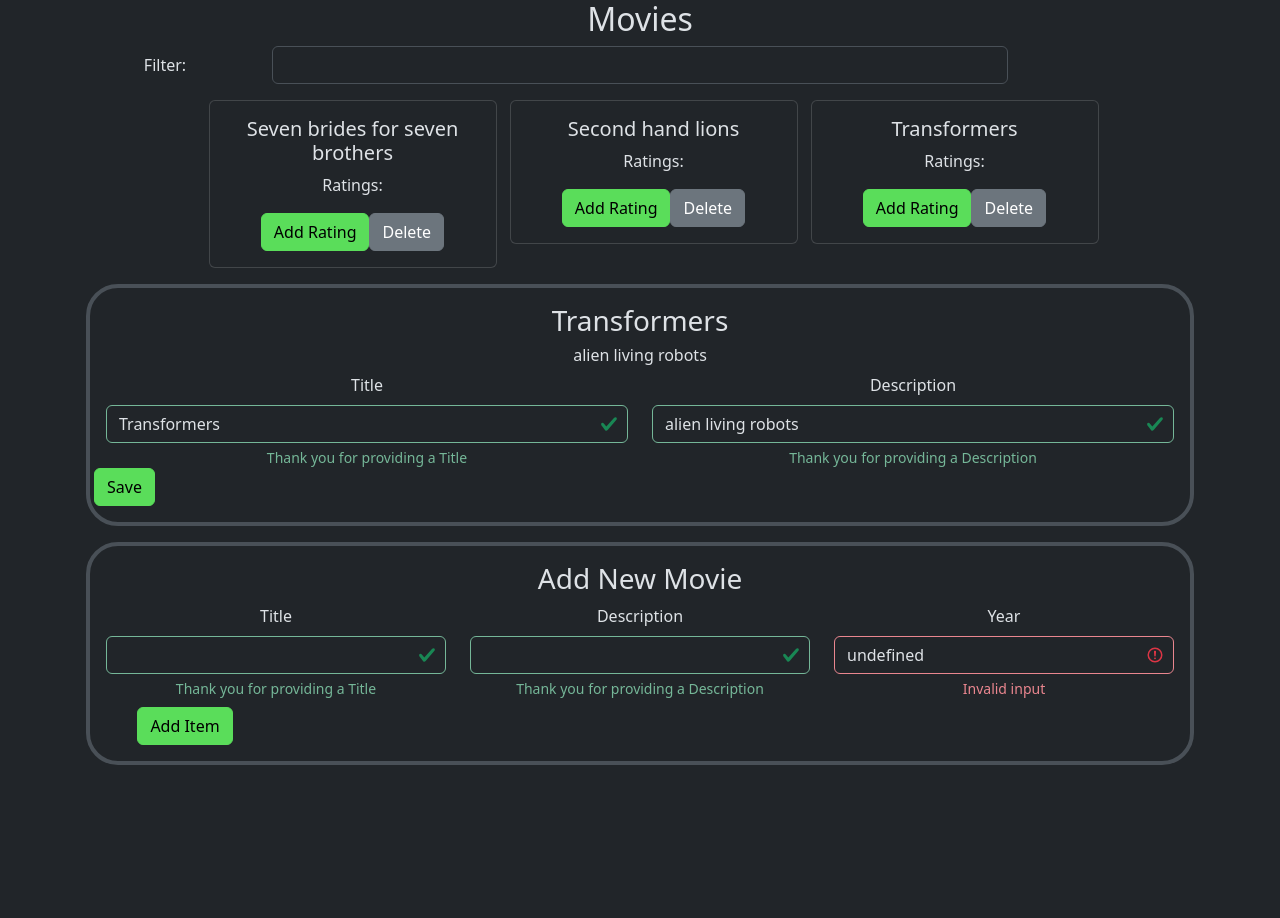
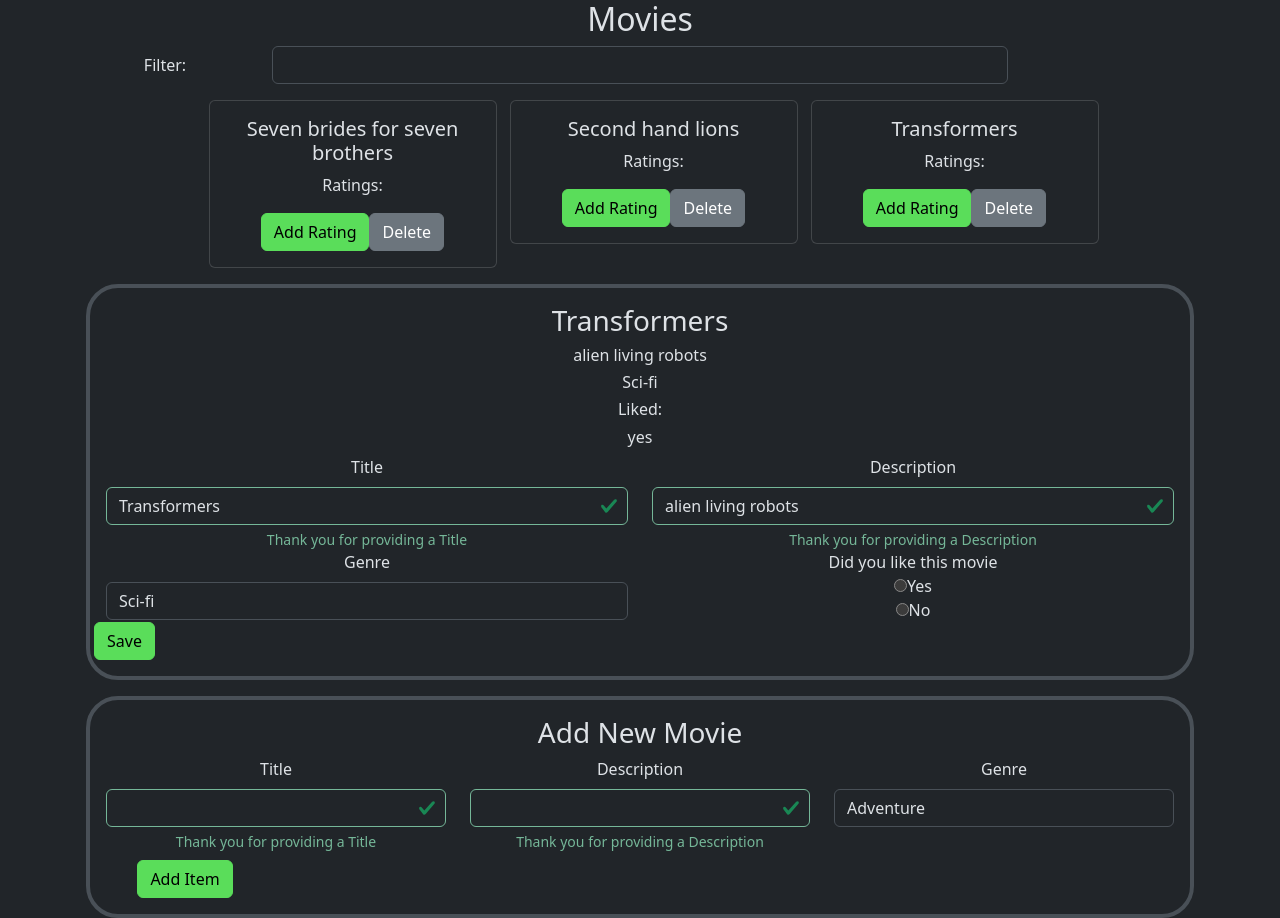
Before and after one commit to mickelson-classroom/list-detail-site-breannanesbit, a React (Create React App) app in the folder reactlist/: page / in a window 1280 px wide. Both pictures are taken after a click on the button "Transformers". Before the commit the page ends 800 px from the top, so only its background shows below. Built offline with nearby package versions, Linux system fonts and the light colour scheme.

Commit message:
added radio and select button

```diff
--- a/reactlist/src/EditForm.tsx
+++ b/reactlist/src/EditForm.tsx
@@ -1,6 +1,8 @@
 import { FC, FormEvent, useState } from "react";
 import { ListItemProps } from "./ListItem"
 import { GenericTextInput } from "./GenericInput";
+import { GenericSelectInput } from "./InputForm";
+import { GenericRadioInput } from "./RadioInput";
 
 export const EditForm: FC<{
     selectedMovie: ListItemProps;
@@ -8,6 +10,8 @@
 }> = ({ selectedMovie, updateMovie }) => {
     const [title, setTitle] = useState(selectedMovie?.title || "");
     const [description, setDescription] = useState(selectedMovie?.description || "");
+    const [genre, setGenre] = useState(selectedMovie?.genre || "");
+    const [liked, setLiked] = useState('');
 
     const submitHandler = (e: FormEvent) => {
         e.preventDefault();
@@ -15,6 +19,8 @@
             ...selectedMovie,
             title: title,
             description: description,
+            genre: genre,
+            liked: liked
         });
     };
 
@@ -23,27 +29,50 @@
             <div className='row'>
                 <div className='col-lg-6 col-md-4'>
                     <GenericTextInput GI={{
-                        id:7,
+                        id: 7,
                         name: "desTitle",
                         label: "Title",
                         value: `${title}`,
                         isValid: true,
                         validationText: "Thank you for providing a Title",
                         onChange: (t) => setTitle(t)
-                    }}/>
+                    }} />
 
                 </div>
                 <div className='col-lg-6 col-md-4'>
-                <GenericTextInput GI={{
-                        id:8,
+                    <GenericTextInput GI={{
+                        id: 8,
                         name: "desDes",
                         label: "Description",
                         value: `${description}`,
                         isValid: true,
                         validationText: "Thank you for providing a Description",
                         onChange: (t) => setDescription(t)
-                    }}/>
-
+                    }} />
+                </div>
+                <div className='col-lg-6 col-md-4'>
+                    <GenericSelectInput
+                        GSI={{
+                            id: 9,
+                            name: "genreSelect",
+                            label: "Genre",
+                            value: `${genre}`,
+                            onChange: (g) => setGenre(g),
+                            option: ["Adventure", "Sci-fi", "Musical", "Romance", "Comedy"]
+                        }}
+                    />
+                </div>
+                <div className='col-lg-6 col-md-4'>
+                    <GenericRadioInput GRI={{
+                        id: 10,
+                        name: "likedSelect",
+                        overallLabel: "Did you like this movie",
+                        options:
+                            [{ id: 12, label: "Yes", value: "Yes" },
+                            { id: 13, label: "No", value: "No" }],
+                        selectedOption: `${liked}`,
+                        onChange: (k) => setLiked(k)
+                    }} />
                 </div>
                 <button className="btn btn-primary col-auto" type="submit">
                     Save
--- /dev/null
+++ b/reactlist/src/InputForm.tsx
@@ -0,0 +1,37 @@
+import { FC } from "react";
+
+export interface GenericSelectInput {
+    id: number;
+    name: string;
+    value: string;
+    label: string;
+    option: string[];
+    onChange: (value: string) => void;
+}
+
+export const GenericSelectInput: FC<{
+    GSI: GenericSelectInput;
+  }> = ({ GSI }) => {
+      const handleInputChange = (e: React.ChangeEvent<HTMLSelectElement>) => {
+          const newValue = e.target.value;
+          GSI.onChange(newValue);
+        };
+
+    return (
+      <div>
+        <label htmlFor={GSI.name} className="form-label">
+          {GSI.label}
+        </label>
+        <select
+          name={GSI.name}
+          className={"form-control"}
+          value={GSI.value}
+          onChange={handleInputChange}
+        >
+          {GSI.option.map((i) => (
+            <option key={i} value={i}>{i}</option>
+          ))}
+        </select>
+      </div>
+    );
+  };
--- a/reactlist/src/List.tsx
+++ b/reactlist/src/List.tsx
@@ -5,12 +5,13 @@
 import 'bootstrap/dist/css/bootstrap.min.css';
 import { EditForm } from './EditForm';
 import { GenericTextInput } from './GenericInput';
+import { GenericSelectInput } from './InputForm';
 
 
 const List: React.FC = () => {
   const [newItemTitle, setNewItemTitle] = useState<string>('');
   const [newItemDes, setNewItemDes] = useState<string>('');
-  const [newItemYear, setNewItemYear] = useState<number>();
+  const [genre, setGenre] = useState<string>('');
   const [items, setItems] = useState<ListItemProps[]>(movies);
   const [selectedMovie, setSelectedMovie] = useState<ListItemProps | undefined>();
   const [filter, setFilter] = useState<string>('');
@@ -38,10 +39,12 @@
       id: items.length + 1,
       title: newItemTitle,
       description: newItemDes,
+      genre: genre,
+      liked: "Yes",
       Ratings: []
     };
 
-    setItems((perItem) => [...perItem, newItem]);
+    setFilteredItems((perItem) => [...perItem, newItem]);
 
     setNewItemTitle('');
     setNewItemDes('');
@@ -98,6 +101,11 @@
             <div className='border border-4 rounded-5 p-3 bg-dark-subtle"'>
               <h3>{selectedMovie.title}</h3>
               <h6>{selectedMovie.description}</h6>
+              <h6>{selectedMovie.genre}</h6>
+              <div>
+              <h6>Liked:</h6>
+              <h6>{selectedMovie.liked}</h6>
+              </div>
 
               <EditForm
                 key={selectedMovie.id}
@@ -135,16 +143,16 @@
 
                 </div>
                 <div className="col-md-3 col-lg-4">
-                 <GenericTextInput GI={{
-                    id: 9,
-                    name: "desYear",
-                    label: "Year",
-                    value: `${newItemYear}`,
-                    isValid: false,
-                    validationText: "Indvalid entry",
-                    onChange: (t) => setNewItemYear(parseFloat(t))
-                  }} />
-
+                <GenericSelectInput
+                        GSI={{
+                            id:9,
+                            name:"genreSelect",
+                            label:"Genre",
+                            value:`${genre}`,
+                            onChange: (g) => setGenre(g),
+                            option: ["Adventure", "Sci-fi", "Musical", "Romance", "Comedy"]
+                        }}
+                        />
                 </div>
                 <div className="col-12 col-md-2 mt-2">
                   <button className="btn btn-primary" type="submit">
--- a/reactlist/src/ListItem.tsx
+++ b/reactlist/src/ListItem.tsx
@@ -4,7 +4,9 @@
   id: number;
   title: string;
   description: string;
+  genre: string;
   Ratings: number[];
+  liked: string
 };
 
 export const movies: ListItemProps[] = [
@@ -12,19 +14,25 @@
     id: 1,
     title: "Seven brides for seven brothers",
     description: "about seven red head brothers who need women",
-    Ratings: [7,5,6.5,8.5]
+    genre: "musical",
+    Ratings: [7,5,6.5,8.5],
+    liked: "Yes"
   },
   {
     id:2,
     title: "Second hand lions",
     description: "about a boy who lives with his crazy great uncles",
-    Ratings: [5,3,8,4.5]
+    genre: "adventure",
+    Ratings: [5,3,8,4.5],
+    liked: "Yes"
   },
   {
     id:3,
     title: "Transformers",
     description: "alien living robots",
-    Ratings: [6,7,6,7]
+    genre: "Sci-fi",
+    Ratings: [6,7,6,7],
+    liked: "yes"
   }
 ];
 
--- /dev/null
+++ b/reactlist/src/RadioInput.tsx
@@ -0,0 +1,44 @@
+import { FC } from "react";
+import React from "react";
+
+interface RadioOption {
+    id: number;
+    label: string;
+    value: string;
+}
+
+interface GenericRadioInput {
+    id: number;
+    name: string;
+    overallLabel: string;
+    options: RadioOption[];
+    selectedOption: string;
+    onChange: (value: string) => void;
+}
+
+export const GenericRadioInput: FC<{
+    GRI: GenericRadioInput;
+}> = ({ GRI }) => {
+        const handleRadioChange = (e: React.ChangeEvent<HTMLInputElement>) => {
+            const newValue = e.target.value;
+            GRI.onChange(newValue);
+        };
+
+        return (
+            <div>
+                <label>{GRI.overallLabel}</label>
+                {GRI.options.map((option) => (
+                    <div key={option.id}>
+                        <input
+                            type="radio"
+                            name={GRI.name}
+                            value={option.value}
+                            checked={GRI.selectedOption === option.value}
+                            onChange={handleRadioChange}
+                        />
+                        <label>{option.label}</label>
+                    </div>
+                ))}
+            </div>
+        );
+    };
```
